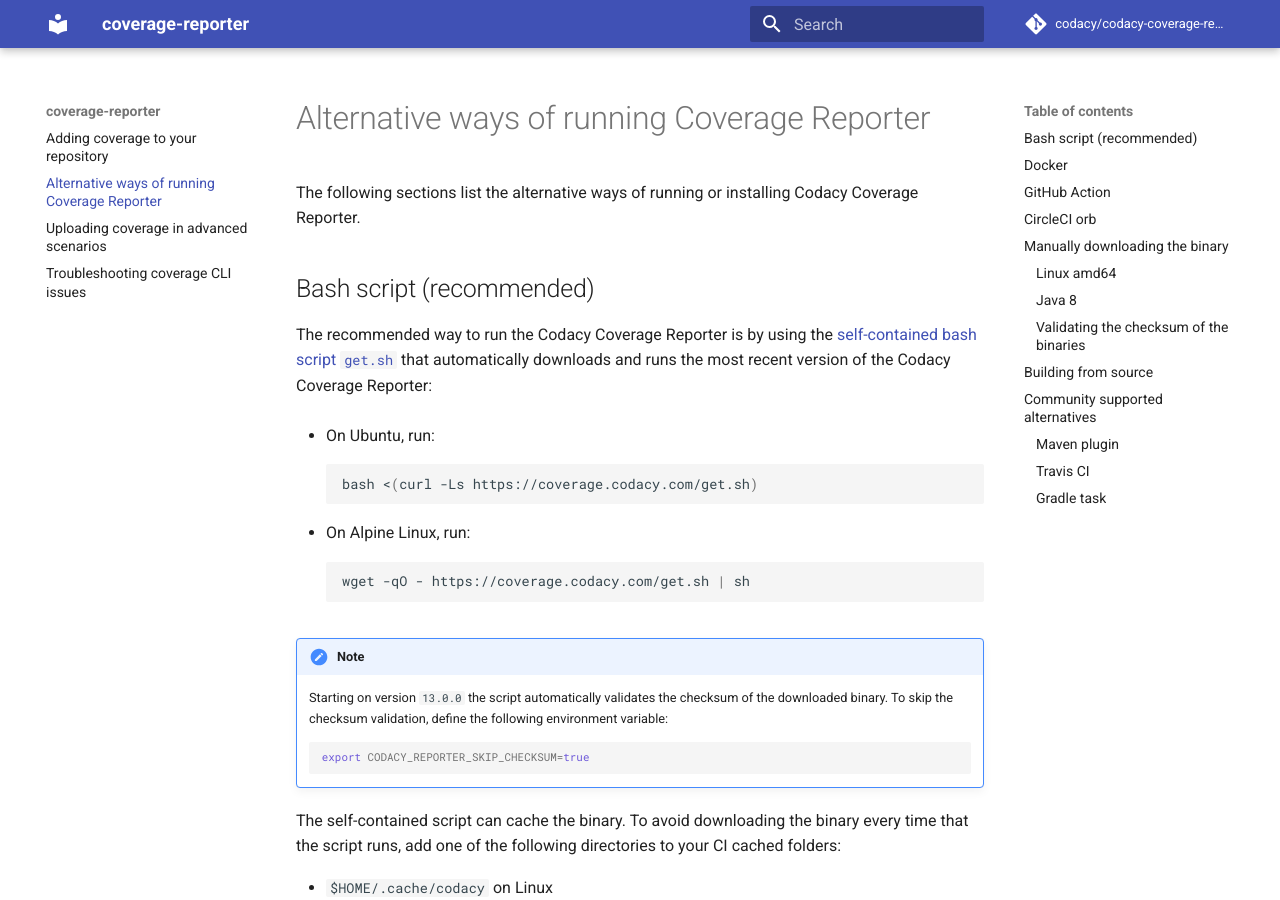
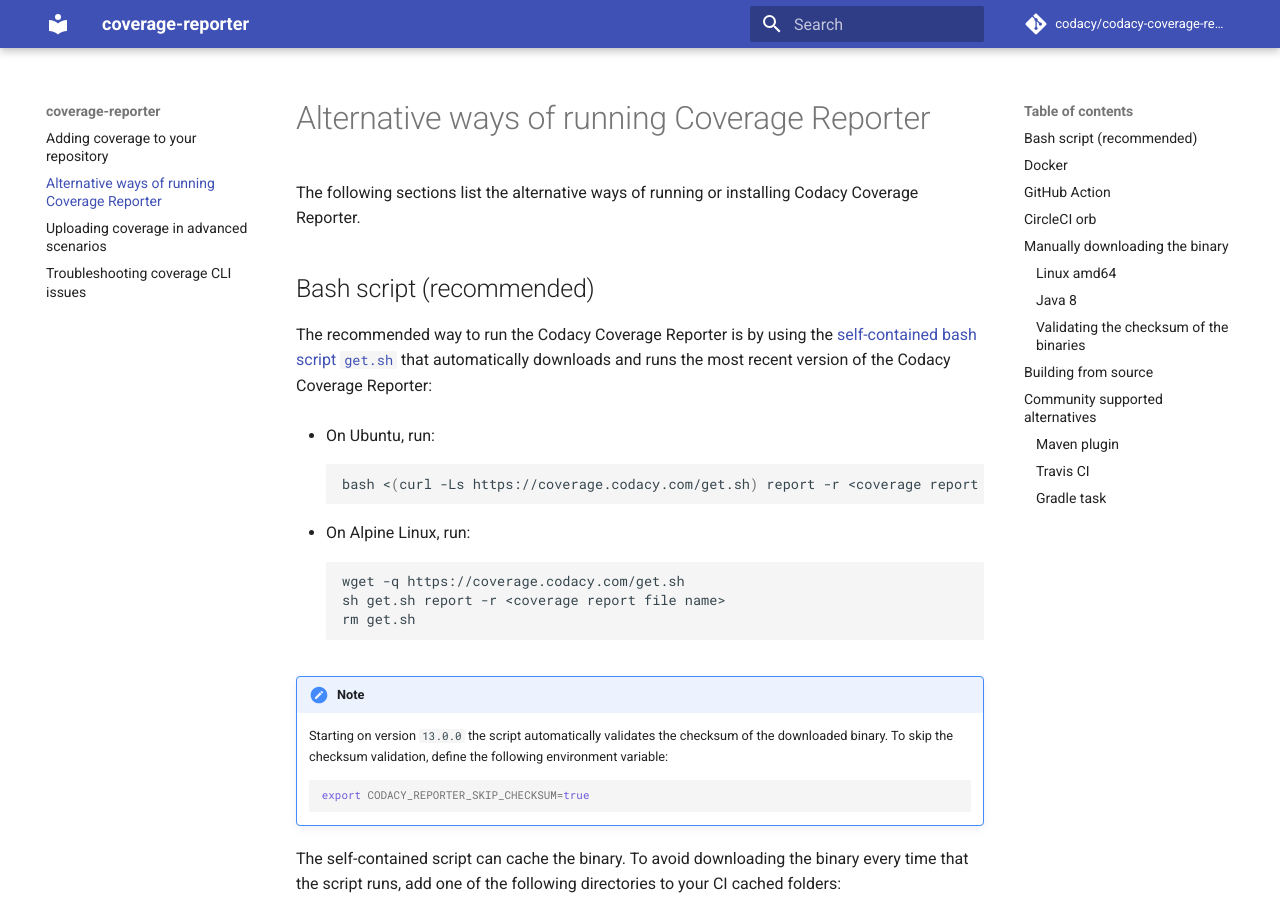
Before and after one commit to codacy/codacy-coverage-reporter, an MkDocs documentation site: the page built from docs/alternative-ways-of-running-coverage-reporter.md, in a window 1280 px wide and 900 px high. Built offline with MkDocs 1.6.1 and Material for MkDocs 9.7.7, drawn with Linux system fonts in a browser that asks for light colours; comment, search, counter and statistics services are not loaded.

Commit message:
Update alternative run examples to be interactive

````diff
--- a/docs/alternative-ways-of-running-coverage-reporter.md
+++ b/docs/alternative-ways-of-running-coverage-reporter.md
@@ -13,13 +13,15 @@
 -   On Ubuntu, run:
 
     ```bash
-    bash <(curl -Ls https://coverage.codacy.com/get.sh)
+    bash <(curl -Ls https://coverage.codacy.com/get.sh) report -r <coverage report file name>
     ```
 
 -   On Alpine Linux, run:
 
     ```sh
-    wget -qO - https://coverage.codacy.com/get.sh | sh
+    wget -q https://coverage.codacy.com/get.sh
+    sh get.sh report -r <coverage report file name>
+    rm get.sh
     ```
 
 !!! note
````
